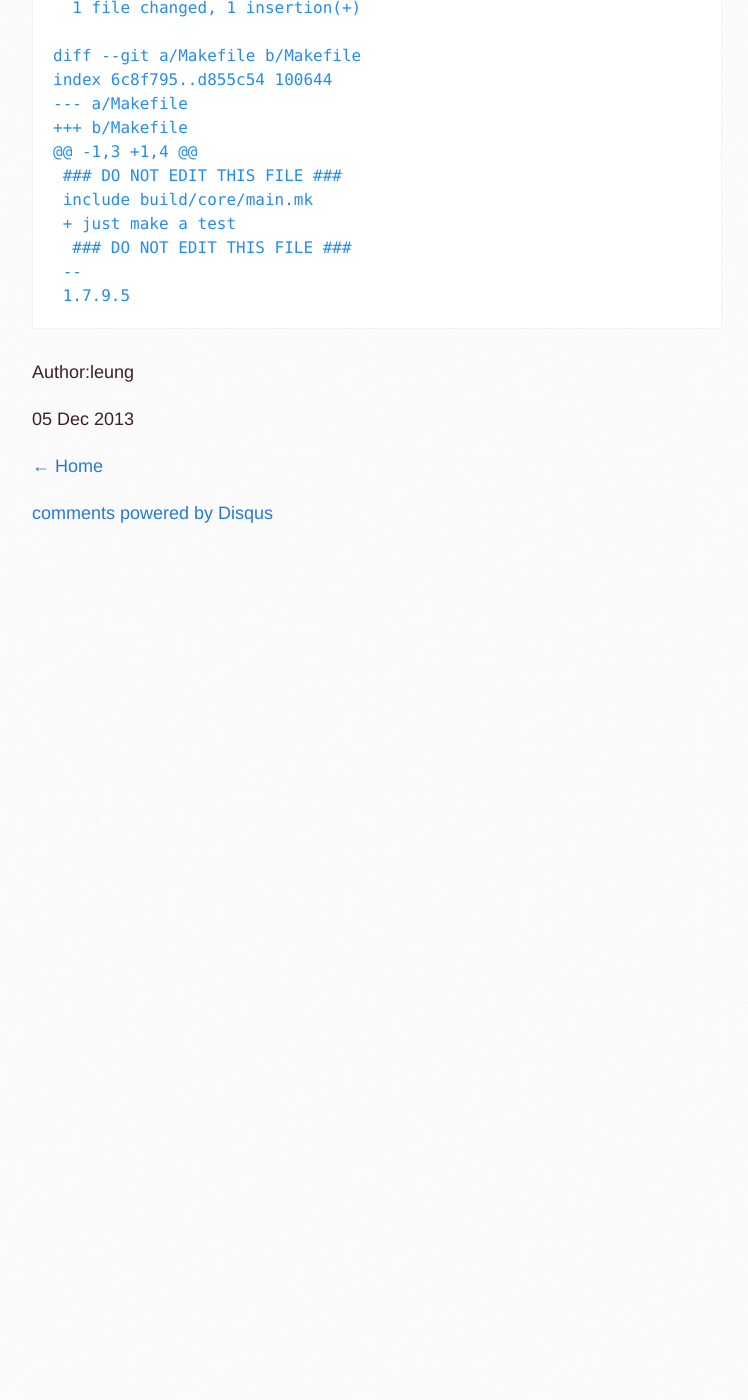
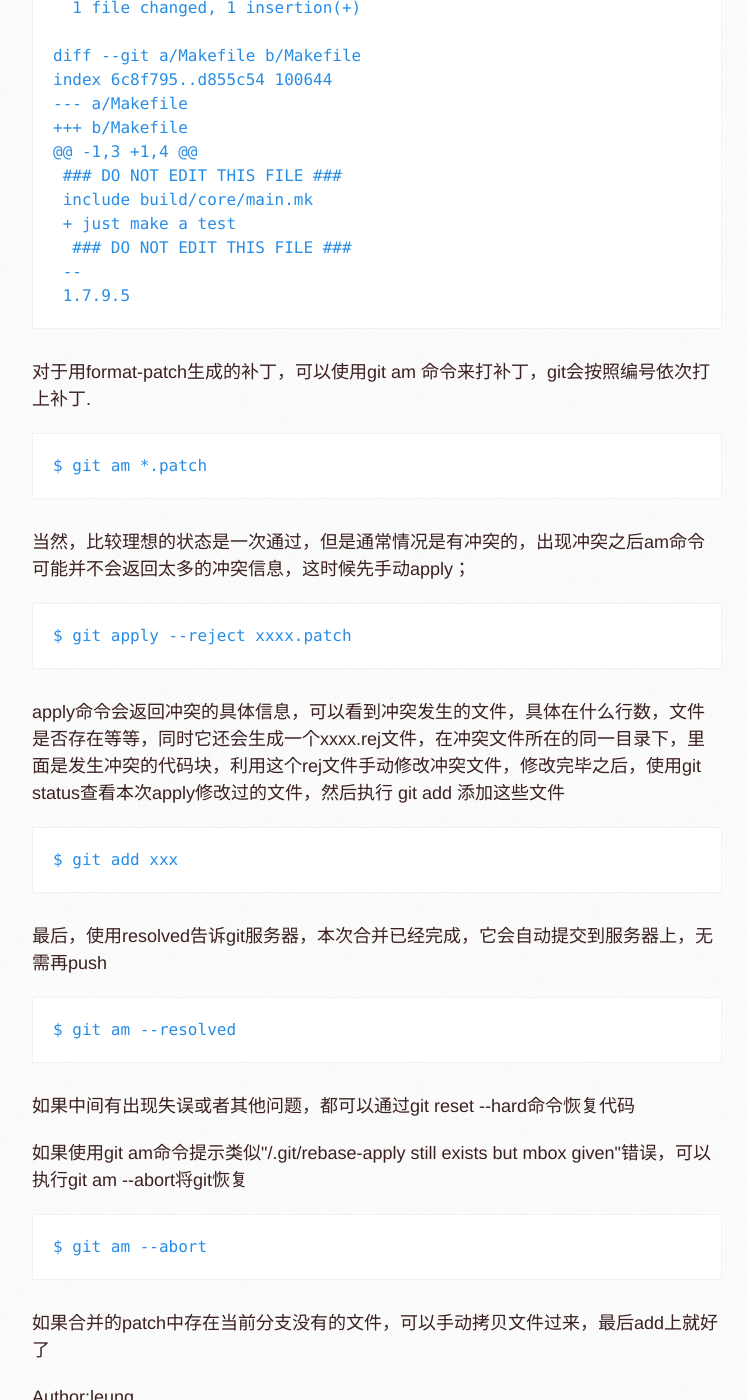
Before and after one commit to huolinliang/blog_leung, a Jekyll site: the page built from _posts/2013-12-05-git-misc.html, in a window 1280 px wide and 1400 px high, scrolled down 3530 px. Shown: the whole window, without its empty margins (138-886 px from the left). Built offline with Jekyll 4.4.1, drawn with Linux system fonts in a browser that asks for light colours; Markdown is read by kramdown in place of the engine named in the settings; comment, search, counter and statistics services are not loaded; before the commit the page ends 4084 px from its top, so only the background shows below that.

Commit message:
modify the git misc blog

```diff
--- a/_posts/2013-12-05-git-misc.html
+++ b/_posts/2013-12-05-git-misc.html
@@ -2,7 +2,6 @@
 layout: default
 title: git的随笔
 ---
-
 <h2>git的随笔</h2>
 
 <p>现在越来越发现自己的笔记太零散了，想整理简直是对自己耐心的挑战......</p>
@@ -101,5 +100,34 @@ index 6c8f795..d855c54 100644
  1.7.9.5
 </code></pre>
 
+<p>对于用format-patch生成的补丁，可以使用git am 命令来打补丁，git会按照编号依次打上补丁.</p>
+
+<pre><code>$ git am *.patch
+</code></pre>
+
+<p>当然，比较理想的状态是一次通过，但是通常情况是有冲突的，出现冲突之后am命令可能并不会返回太多的冲突信息，这时候先手动apply；</p>
+
+<pre><code>$ git apply --reject xxxx.patch
+</code></pre>
+
+<p>apply命令会返回冲突的具体信息，可以看到冲突发生的文件，具体在什么行数，文件是否存在等等，同时它还会生成一个xxxx.rej文件，在冲突文件所在的同一目录下，里面是发生冲突的代码块，利用这个rej文件手动修改冲突文件，修改完毕之后，使用git status查看本次apply修改过的文件，然后执行 git add 添加这些文件</p>
+
+<pre><code>$ git add xxx
+</code></pre>
+
+<p>最后，使用resolved告诉git服务器，本次合并已经完成，它会自动提交到服务器上，无需再push</p>
+
+<pre><code>$ git am --resolved
+</code></pre>
+
+<p>如果中间有出现失误或者其他问题，都可以通过git reset --hard命令恢复代码</p>
+
+<p>如果使用git am命令提示类似"/.git/rebase-apply still exists but mbox given"错误，可以执行git am --abort将git恢复</p>
+
+<pre><code>$ git am --abort
+</code></pre>
+
+<p>如果合并的patch中存在当前分支没有的文件，可以手动拷贝文件过来，最后add上就好了</p>
+
 <p>Author:leung</p>
 <p>{{ page.date | date_to_string }}</p>
```
